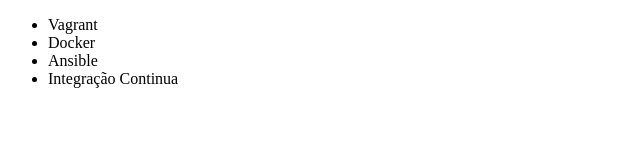
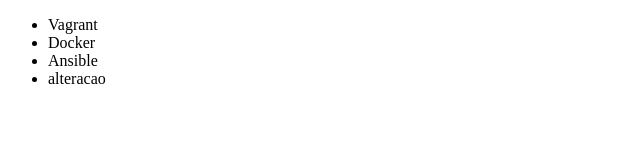
Before and after one commit to JoaoGracindo/Alura-GIT, a plain HTML site: page index.html in a window 1280 px wide. Shown: the full height of the page, 0-640 px from the left. Drawn offline with Linux system fonts and the light colour scheme.

Commit message:
alteracao

```diff
--- a/index.html
+++ b/index.html
@@ -9,7 +9,7 @@
         <li>Vagrant</li>
         <li>Docker</li>
         <li>Ansible</li>
-        <li>Integração Continua</li>
+        <li>alteracao</li>
     </ul>
 </body>
 </html>
```
